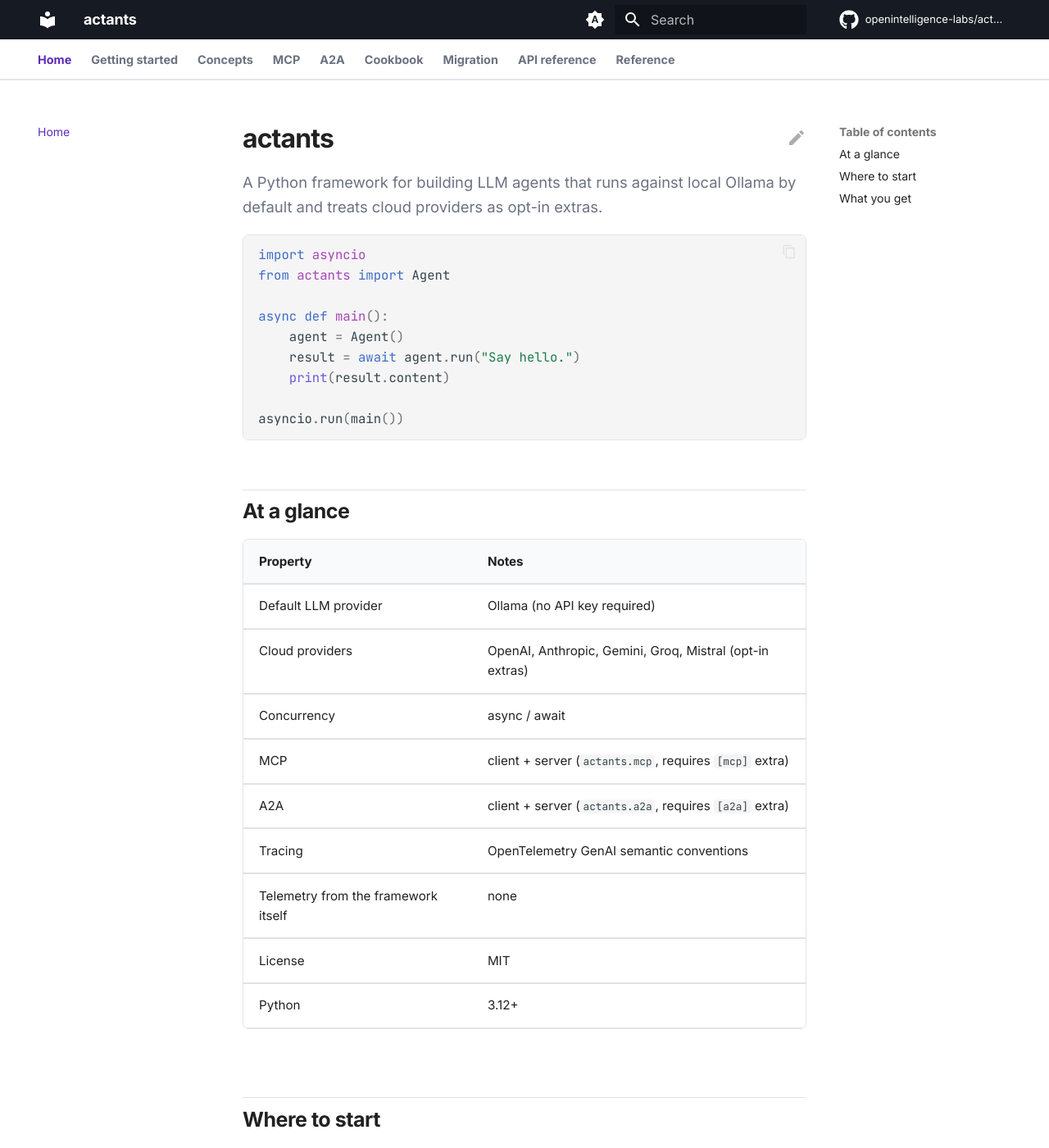
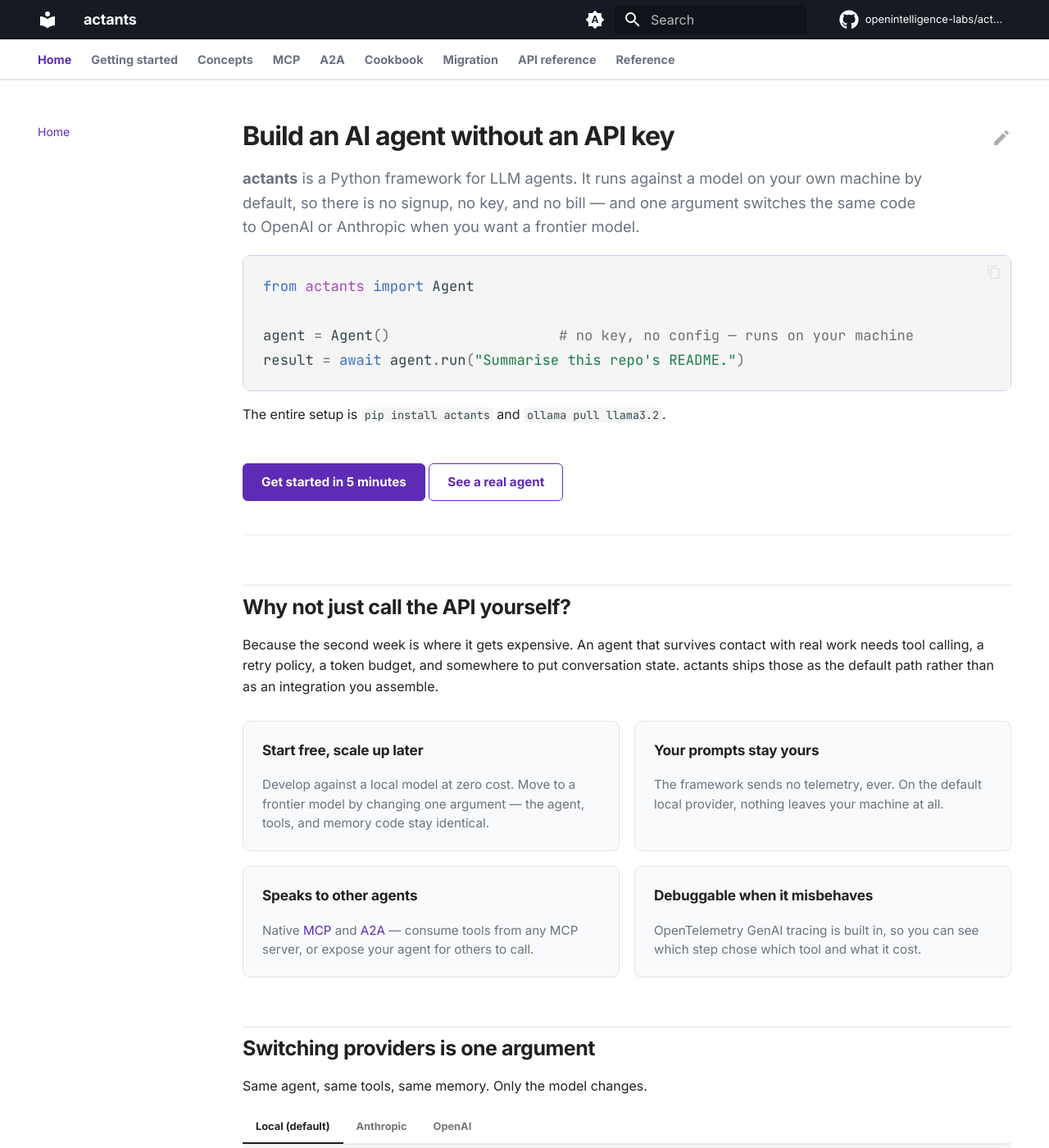
Before and after one commit to openintelligence-labs/actants-docs, an MkDocs documentation site: the page built from docs/index.md, in a window 1280 px wide and 1400 px high. Shown: the whole window at 82% size. Built offline with MkDocs 1.6.1 and Material for MkDocs 9.7.7, drawn with Linux system fonts in a browser that asks for light colours; comment, search, counter and statistics services are not loaded; some of the changed text lies outside the part shown.

Commit message:
Rewrite the home page around what actants does
The page opened with a spec table and a "Say hello" snippet, which showed
nothing an agent framework uniquely does and never answered why a reader
should pick this over the alternatives.

Lead with the benefit instead: no API key needed, because the default
provider runs on the reader's own machine. Explain what actants is in the
first clause, since the name carries no meaning to a new visitor. Show the
provider swap and a real tool call, and move the specification table into
a collapsed block at the foot of the page.

````diff
--- a/docs/index.md
+++ b/docs/index.md
@@ -1,86 +1,201 @@
-# actants
+---
+hide:
+  - toc
+---
 
-A Python framework for building LLM agents that runs against local Ollama by
-default and treats cloud providers as opt-in extras.
+# Build an AI agent without an API key
+
+**actants** is a Python framework for LLM agents. It runs against a model on
+your own machine by default, so there is no signup, no key, and no bill — and
+one argument switches the same code to OpenAI or Anthropic when you want a
+frontier model.
+
+<div class="hero-code" markdown>
 
 ```python
-import asyncio
 from actants import Agent
 
-async def main():
-    agent = Agent()
-    result = await agent.run("Say hello.")
-    print(result.content)
-
-asyncio.run(main())
+agent = Agent()                    # no key, no config — runs on your machine
+result = await agent.run("Summarise this repo's README.")
 ```
 
-## At a glance
+</div>
 
-| Property | Notes |
-|---|---|
-| Default LLM provider | Ollama (no API key required) |
-| Cloud providers | OpenAI, Anthropic, Gemini, Groq, Mistral (opt-in extras) |
-| Concurrency | async / await |
-| MCP | client + server (`actants.mcp`, requires `[mcp]` extra) |
-| A2A | client + server (`actants.a2a`, requires `[a2a]` extra) |
-| Tracing | OpenTelemetry GenAI semantic conventions |
-| Telemetry from the framework itself | none |
-| License | MIT |
-| Python | 3.12+ |
+The entire setup is `pip install actants` and `ollama pull llama3.2`.
 
-## Where to start
+<div class="hero-actions" markdown>
+[Get started in 5 minutes](quickstart.md){ .md-button .md-button--primary }
+[See a real agent](cookbook/research-agent.md){ .md-button }
+</div>
+
+---
+
+## Why not just call the API yourself?
+
+Because the second week is where it gets expensive. An agent that survives
+contact with real work needs tool calling, a retry policy, a token budget, and
+somewhere to put conversation state. actants ships those as the default path
+rather than as an integration you assemble.
+
+<div class="oi-grid oi-grid--pairs" markdown>
+
+<div class="oi-card" markdown>
+**Start free, scale up later**
+
+Develop against a local model at zero cost. Move to a frontier model by
+changing one argument — the agent, tools, and memory code stay identical.
+</div>
+
+<div class="oi-card" markdown>
+**Your prompts stay yours**
+
+The framework sends no telemetry, ever. On the default local provider,
+nothing leaves your machine at all.
+</div>
+
+<div class="oi-card" markdown>
+**Speaks to other agents**
+
+Native [MCP](mcp/server.md) and [A2A](a2a/server.md) — consume tools from
+any MCP server, or expose your agent for others to call.
+</div>
+
+<div class="oi-card" markdown>
+**Debuggable when it misbehaves**
+
+OpenTelemetry GenAI tracing is built in, so you can see which step chose
+which tool and what it cost.
+</div>
+
+</div>
+
+## Switching providers is one argument
+
+Same agent, same tools, same memory. Only the model changes.
+
+=== "Local (default)"
+
+    ```python
+    from actants import Agent
+
+    agent = Agent()
+    ```
+
+    No key. No account. Runs on your hardware.
+
+=== "Anthropic"
+
+    ```python
+    from actants import Agent, LLM
+
+    agent = Agent(llm=LLM(provider="anthropic", model="claude-sonnet-4-6"))
+    ```
+
+    Requires `pip install 'actants[anthropic]'`.
+
+=== "OpenAI"
+
+    ```python
+    from actants import Agent, LLM
+
+    agent = Agent(llm=LLM(provider="openai", model="gpt-5"))
+    ```
+
+    Requires `pip install 'actants[openai]'`.
+
+Gemini, Groq, and Mistral work the same way. Every provider is an opt-in extra,
+so an integration you do not install costs nothing at import time.
+
+You can also switch without touching code at all — set `ACTANTS_PROVIDER` and
+`ACTANTS_MODEL` in the environment, and `Agent()` picks them up.
+
+## Give it a tool
+
+Agents get useful when they can do things. Register a function, and the model
+decides when to call it.
+
+```python
+from actants import Agent, ToolRegistry
+
+tools = ToolRegistry()
+
+async def add(a: int, b: int) -> int:
+    return a + b
+
+tools.register_function(
+    "add",
+    "Add two integers",
+    add,
+    input_schema={
+        "type": "object",
+        "properties": {"a": {"type": "integer"}, "b": {"type": "integer"}},
+        "required": ["a", "b"],
+    },
+)
+
+agent = Agent(tools=tools)
+result = await agent.run("What is 17 + 25?")   # "17 + 25 = 42."
+```
+
+[Read the tools guide →](concepts/tools.md)
+
+## Where to go next
 
 <div class="oi-grid" markdown>
+
 <div class="oi-card" markdown>
 [**Quickstart →**](quickstart.md)
 
-Install, run an agent, and add a tool.
+Install, run your first agent, add a tool. Five minutes.
 </div>
-<div class="oi-card" markdown>
-[**Installation →**](installation.md)
 
-Extras, platform notes, and editable installs.
-</div>
-<div class="oi-card" markdown>
-[**Configuration →**](configuration.md)
-
-Environment variables, settings, and app paths.
-</div>
-<div class="oi-card" markdown>
-[**Agent →**](concepts/agent.md)
-
-The `Agent` class, memory, hooks, and streaming.
-</div>
-<div class="oi-card" markdown>
-[**MCP →**](mcp/server.md)
-
-Expose or consume tools over the Model Context Protocol.
-</div>
-<div class="oi-card" markdown>
-[**A2A →**](a2a/server.md)
-
-Expose your agent to peers, or call theirs.
-</div>
 <div class="oi-card" markdown>
 [**Cookbook →**](cookbook/research-agent.md)
 
-Runnable end-to-end recipes.
+Runnable end-to-end recipes — research agents, MCP tools, agent pairs.
 </div>
+
+<div class="oi-card" markdown>
+[**Coming from LangChain →**](migration/langchain.md)
+
+Concept-by-concept mapping. Also [CrewAI](migration/crewai.md) and
+[Pydantic AI](migration/pydantic-ai.md).
+</div>
+
 <div class="oi-card" markdown>
 [**API reference →**](api/index.md)
 
-Every public symbol, generated from source.
-</div>
+Every public symbol, generated from the source.
 </div>
 
-## What you get
+</div>
 
-The core install ships the `Agent`, the `LLM` gateway, a tool registry, an
-in-memory cache, a cost tracker, retry and fallback policies, an embeddings
-client, SQLite and JSONL storage helpers, and OpenTelemetry tracing. Providers
-and interop layers are extras, so an unused integration costs nothing at import
-time — symbols resolve lazily on first attribute access.
+## The details
+
+??? info "What ships in the core install"
+
+    The `Agent`, the `LLM` gateway, a tool registry, an in-memory cache, a cost
+    tracker, retry and fallback policies, an embeddings client, SQLite and JSONL
+    storage helpers, and OpenTelemetry tracing.
+
+    Providers and interop layers are extras. Symbols resolve lazily on first
+    attribute access, so an unused integration costs nothing at import time.
+
+??? info "Specifications"
+
+    | Property | Notes |
+    |---|---|
+    | Default LLM provider | Ollama (no API key required) |
+    | Cloud providers | OpenAI, Anthropic, Gemini, Groq, Mistral (opt-in extras) |
+    | Concurrency | async / await |
+    | MCP | client + server (`actants.mcp`, requires `[mcp]` extra) |
+    | A2A | client + server (`actants.a2a`, requires `[a2a]` extra) |
+    | Tracing | OpenTelemetry GenAI semantic conventions |
+    | Telemetry from the framework itself | none |
+    | License | MIT |
+    | Python | 3.12+ |
+
+---
 
 <span class="oi-badge">v0.5.2 on PyPI</span> · <span class="oi-badge">v0.5.3 in main</span> ·
 MIT licensed · [Source](https://github.com/openintelligence-labs/actants)
--- a/docs/stylesheets/theme.css
+++ b/docs/stylesheets/theme.css
@@ -248,3 +248,71 @@
     transform: none;
   }
 }
+
+/* Landing page ------------------------------------------------------------ */
+/* Applies only to elements the home page opts into, so reference pages keep
+   the quieter treatment above. */
+
+/* The hero snippet is the page's thesis: working code with no setup. Give it
+   more presence than an ordinary fenced block. */
+.hero-code .highlight pre,
+.hero-code pre {
+  border: 1px solid var(--accent-border);
+  border-radius: 9px;
+  background: var(--accent-soft);
+}
+
+.hero-code .highlight pre > code,
+.hero-code pre > code {
+  font-size: 0.86rem;
+  line-height: 1.75;
+  padding: 1.1rem 1.2rem;
+}
+
+.hero-actions {
+  display: flex;
+  flex-wrap: wrap;
+  gap: 0.7rem;
+  margin: 1.5rem 0 0.5rem;
+}
+
+.md-typeset .hero-actions .md-button {
+  margin: 0;
+  padding: 0.5rem 1.1rem;
+  font-size: 0.76rem;
+  font-weight: 600;
+  border-width: 1px;
+  border-radius: 6px;
+}
+
+.md-typeset .hero-actions .md-button--primary {
+  background-color: var(--accent-strong);
+  border-color: var(--accent-strong);
+  color: var(--md-default-bg-color);
+}
+
+.md-typeset .hero-actions .md-button--primary:hover {
+  background-color: var(--accent);
+  border-color: var(--accent);
+}
+
+/* The h1 is a full sentence on this page rather than a product name, so it
+   needs room to breathe without shouting. */
+.md-typeset h1 {
+  max-width: 30ch;
+  line-height: 1.14;
+}
+
+/* Collapsed detail blocks at the foot of the page carry reference material
+   that would otherwise push the pitch below the fold. */
+.md-typeset details.info > summary,
+.md-typeset details.question > summary {
+  font-weight: 600;
+}
+
+/* A four-card benefit row wraps 3+1 at desktop width, orphaning the last card.
+   Two columns keeps it balanced; the generic .oi-grid auto-fit still governs
+   the navigation grids elsewhere on the page. */
+.oi-grid--pairs {
+  grid-template-columns: repeat(auto-fit, minmax(20rem, 1fr));
+}
````
